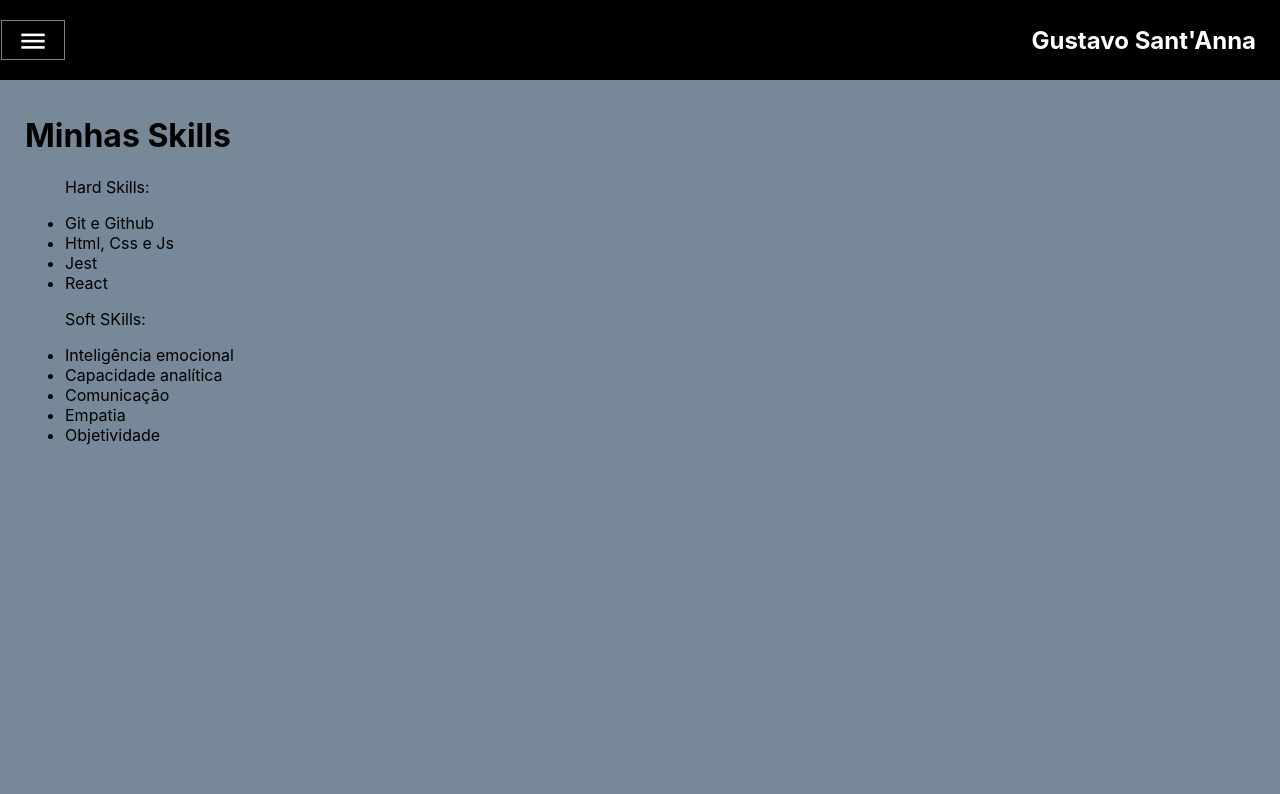
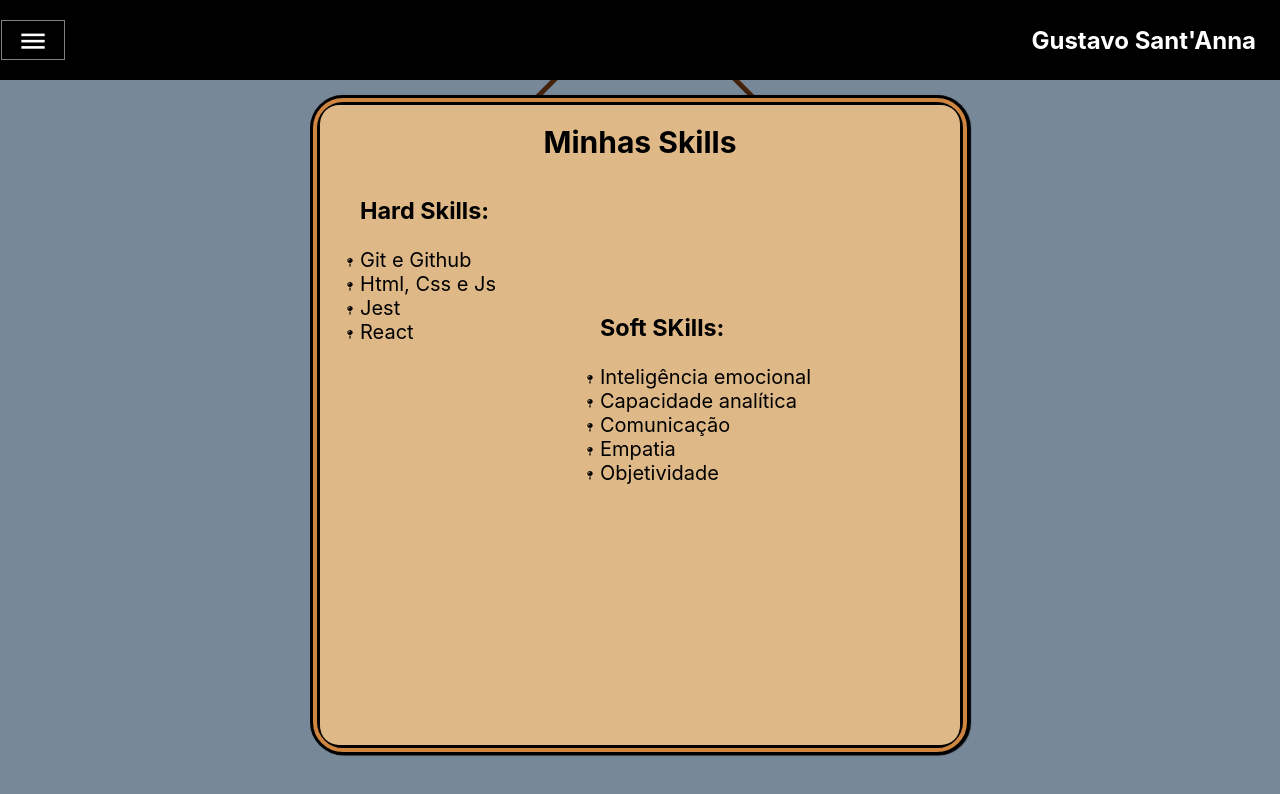
Before and after one commit to Warywise/react-portifoly, a React (Create React App) app: page /react-portifoly/skills in a window 1280 px wide. Shown: the top 794 px of the page. Built offline with nearby package versions, Linux system fonts and the light colour scheme.

Commit message:
Area "Skills" atualizada e estilizações em Main

```diff
--- a/src/App.css
+++ b/src/App.css
@@ -50,6 +50,17 @@ main {
   top: 12%;
 }
 
+.computer-background {
+  background-color: whitesmoke;
+  border-radius: 15%;
+  height: 75%;
+  left: 2.5%;
+  position: absolute;
+  top: 0;
+  width: 95%;
+  z-index: -1;
+}
+
 .sociallinks-div {
   display: flex;
   position: absolute;
@@ -74,6 +85,21 @@ main {
 .social-icons {
   margin: 1em;
   width: 35px;
+}
+
+.keyboard-div {
+  display: flex;
+  position: relative;
+}
+
+.keyboard-background {
+  background-color: grey;
+  border-radius: 5%;
+  height: 80%;
+  margin: 0 15%;
+  position: absolute;
+  top: 10%;
+  width: 70%;
 }
 
 .keyboard-icon {
@@ -137,8 +163,8 @@ main {
 @media (min-width: 700px) {
   .home {
     display: grid;
-    grid-template-columns: repeat(5, 20%);
-    grid-template-rows: 5em 1fr 1fr;
+    grid-template-columns: repeat(2, 45%);
+    grid-template-rows: 5em 1fr;
     min-width: 95%;
   }
 
@@ -148,13 +174,13 @@ main {
   }
 
   .home-div {
-    grid-column: 1/3;
+    grid-column: 1/2;
     grid-row: 2;
     margin-left: 2em;
   }
 
   .sociallinks-div {
-    top: 50%;
+    top: 45%;
   }
 
   .aside-board {
@@ -164,10 +190,10 @@ main {
     box-shadow: 1px 0.5px 3px black;
     display: flex;
     font-size: calc(1em + 1.5vmin);
-    grid-column: 3/5;
+    grid-column: 2;
     grid-row: 2/3;
     height: calc(7em + 3vh);
-    margin: -1em calc(3em + 3vw);
+    margin: -1em 0 0 calc(3em + 3vw);
     width: calc(7em + 3vh);
   }
 
@@ -180,16 +206,30 @@ main {
     position: relative;
     width: 100%;
   }
+}
+
+@media (min-width: 1060px) {
+  .home {
+    grid-template-columns: repeat(5, 20%);
+    grid-template-rows: 5em 1fr;
+  }
+
+  .home-div {
+    grid-column: 1/3;
+  }
+
+  .sociallinks-div {
+    top: 53%;
+  }
+
+  .aside-board {
+    grid-column: 3;
+  }
 
   .window-box {
+    display: flex;
     grid-column: 5;
     grid-row: 1/3;
     margin: 10% 20% 0 0;
   }
 }
-
-@media (min-width: 1060px) {
-  .window-box {
-    display: flex;
-  }
-}
--- a/src/pages/Home.jsx
+++ b/src/pages/Home.jsx
@@ -1,8 +1,6 @@
 import React, { Component } from 'react';
 import { Link } from 'react-router-dom';
 import Window from '../components/Window';
-// import { Link } from 'react-router-dom';
-// import PropTypes from 'prop-types';
 import {
   GitHubIcon, FacebookIcon, LinkedInIcon,
   ComputerIcon, KeyboardIcon, BoardPin
@@ -17,6 +15,7 @@ export default class Home extends Component {
           <div className="computer-div">
             { ComputerIcon }
             <div className="computer-photo" />
+            <div className="computer-background" />
             <div className="sociallinks-div">
               <a
                 href="https://github.com/Warywise"
@@ -35,22 +34,25 @@ export default class Home extends Component {
               >{ LinkedInIcon }</a>
             </div>
           </div>
-          { KeyboardIcon }
+          <div className="keyboard-div">
+            <div className="keyboard-background" />
+            { KeyboardIcon }
+          </div>
         </div>
         <aside className="aside-board">
           <div className="board-content">
             <div className="board-fixer"/>
             <div>
               { BoardPin }
-              <Link onClick={ this.handleClick } to="/react-portifoly/skills">Skills</Link>
+              <Link to="/react-portifoly/skills">Skills</Link>
             </div>
             <div>
               { BoardPin }
-              <Link onClick={ this.handleClick } to="/projects">Projetos</Link>
+              <Link to="/react-portifoly/projects">Projetos</Link>
             </div>
             <div>
               { BoardPin }
-              <Link onClick={ this.handleClick } to="/about">Sobre</Link>
+              <Link to="/react-portifoly/about">Sobre</Link>
             </div>
           </div>
         </aside>
--- a/src/pages/Skills.jsx
+++ b/src/pages/Skills.jsx
@@ -1,22 +1,24 @@
 import React, { Component } from 'react';
-// import { Link } from 'react-router-dom';
-// import PropTypes from 'prop-types';
+import '../styles/Skills.css';
 
 export default class Skills extends Component {
   render() {
     return (
-      <main>
+      <main className="main-skills">
+        <section className="skills-board">
+          <div className="skills-board-content">
+          <div className="skills-board-fixer"/>
             <h1>Minhas Skills</h1>
-        <ul>
-          <article>
-            <p>Hard Skills:</p>
+            <ul className="skills-content">
+              <article className="hard-skills">
+                <h3>Hard Skills:</h3>
                 <li>Git e Github</li>
                 <li>Html, Css e Js</li>
                 <li>Jest</li>
                 <li>React</li>
               </article>
-          <article>
-            <p>Soft SKills:</p>
+              <article className="soft-skills">
+                <h3>Soft SKills:</h3>
                 <li>Inteligência emocional</li>
                 <li>Capacidade analítica</li>
                 <li>Comunicação</li>
@@ -24,6 +26,8 @@ export default class Skills extends Component {
                 <li>Objetividade</li>
               </article>
             </ul>
+          </div>
+        </section>
       </main>
     );
   }
--- /dev/null
+++ b/src/styles/Skills.css
@@ -0,0 +1,68 @@
+li {
+  list-style: url('../images/map-pin-solid.svg');
+}
+
+.main-skills {
+  display: flex;
+  justify-content: center;
+  margin: auto;
+  min-height: 80vh;
+  min-width: 90%;
+}
+
+.skills-board {
+  background-color: peru;
+  border: double 10px black;
+  border-radius: 5%;
+  box-shadow: 1px 0.5px 1px black;
+  display: flex;
+  height: calc(16em + 30vw);;
+  width: calc(16em + 30vw);
+}
+
+.skills-board-content {
+  background-color: burlywood;
+  border-radius: 3%;
+  display: flex;
+  flex-direction: column;
+  font-size: calc(1em + 0.5vmin);
+  position: relative;
+  width: 100%;
+}
+
+.skills-board-fixer {
+  border: solid thick rgb(68, 34, 10);
+  border-radius: 5%;
+  height: 50%;
+  left: 25%;
+  position: absolute;
+  top: -8%;
+  transform: rotate(45deg);
+  width: 50%;
+  z-index: -1;
+}
+
+.skills-board-content h1 {
+  margin: 3% 0 0;
+  text-align: center;
+}
+
+.skills-content {
+  align-items: center;
+  display: grid;
+  grid-template-columns: 35% 5% 60%;
+  grid-template-rows: 10% 30% 40%;
+  margin: 1% 0 0;
+}
+
+.hard-skills {
+  display: flex;
+  flex-direction: column;
+  grid-column: 1;
+  grid-row: 2;
+}
+
+.soft-skills {
+  grid-column: 3;
+  grid-row: 3;
+}
```
Also changed, not shown: src/images/map-pin-solid.svg (added). Lines whose indentation alone changed are shown as unchanged.
